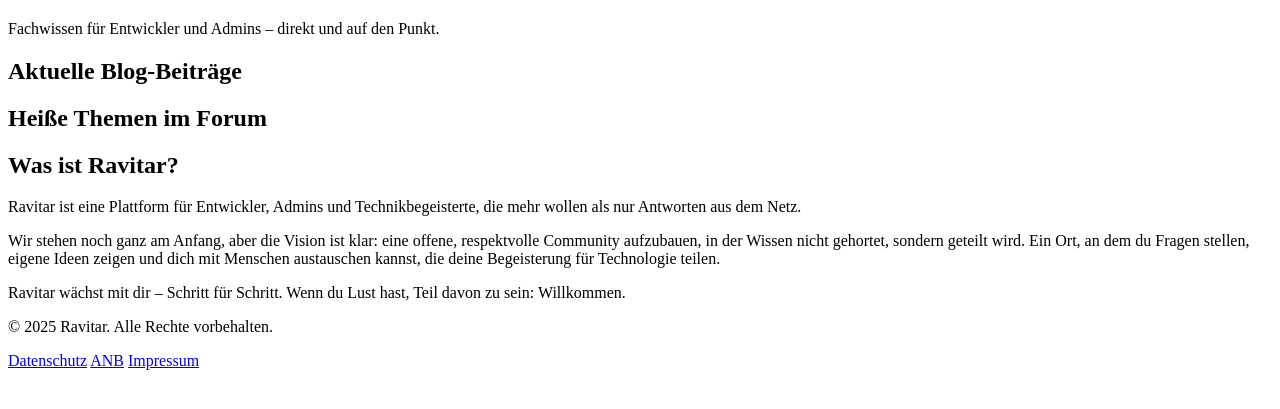
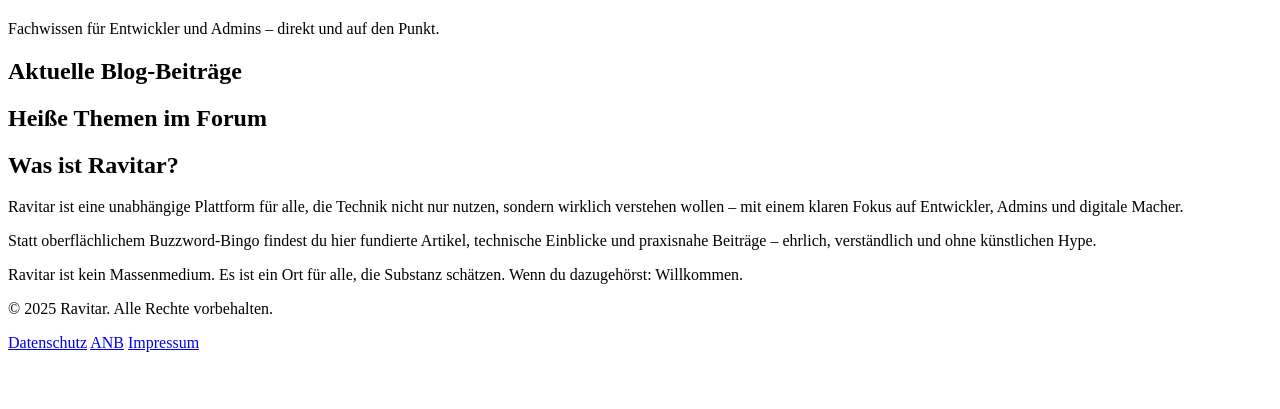
Before and after one commit to ChristianSeip/ravitar-platform, a Symfony app: template templates/page/landing.html.twig in a window 1280 px wide. Shown: the part 176-585 px from the top of the page. Run offline with Twig, Linux system fonts and the light colour scheme; the template is opened without the code that fills it, so the values that code supplies are empty; some libraries are stand-ins or nearby versions.

Commit message:
Update: Description changed

```diff
--- a/templates/page/landing.html.twig
+++ b/templates/page/landing.html.twig
@@ -94,13 +94,13 @@
             <div class="animate-fade-in-up">
                 <h2 class="text-3xl font-bold mb-4 text-[var(--color-text)]">Was ist Ravitar?</h2>
                 <p class="text-[var(--color-gray-700)] leading-relaxed mb-4">
-                    Ravitar ist eine Plattform für Entwickler, Admins und Technikbegeisterte, die mehr wollen als nur Antworten aus dem Netz.
+                    Ravitar ist eine unabhängige Plattform für alle, die Technik nicht nur nutzen, sondern wirklich verstehen wollen – mit einem klaren Fokus auf Entwickler, Admins und digitale Macher.
                 </p>
                 <p class="text-[var(--color-gray-700)] leading-relaxed mb-4">
-                    Wir stehen noch ganz am Anfang, aber die Vision ist klar: eine offene, respektvolle Community aufzubauen, in der Wissen nicht gehortet, sondern geteilt wird. Ein Ort, an dem du Fragen stellen, eigene Ideen zeigen und dich mit Menschen austauschen kannst, die deine Begeisterung für Technologie teilen.
+                    Statt oberflächlichem Buzzword-Bingo findest du hier fundierte Artikel, technische Einblicke und praxisnahe Beiträge – ehrlich, verständlich und ohne künstlichen Hype.
                 </p>
                 <p class="text-[var(--color-gray-700)] leading-relaxed">
-                    Ravitar wächst mit dir – Schritt für Schritt. Wenn du Lust hast, Teil davon zu sein: Willkommen.
+                    Ravitar ist kein Massenmedium. Es ist ein Ort für alle, die Substanz schätzen. Wenn du dazugehörst: Willkommen.
                 </p>
             </div>
         </div>
```
